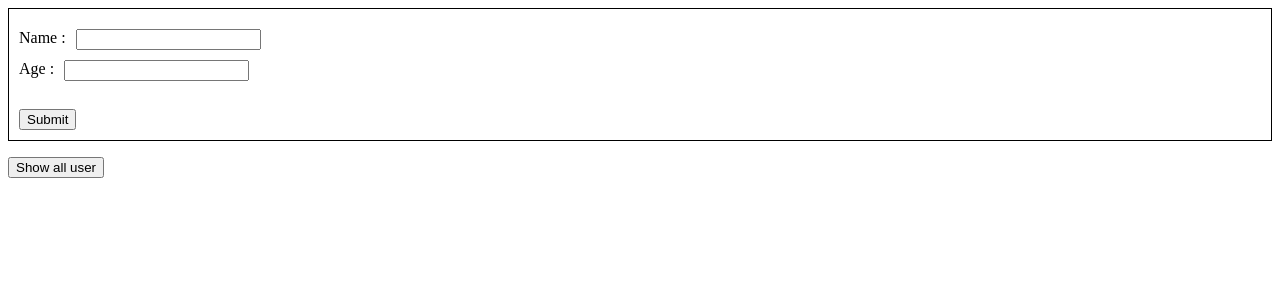
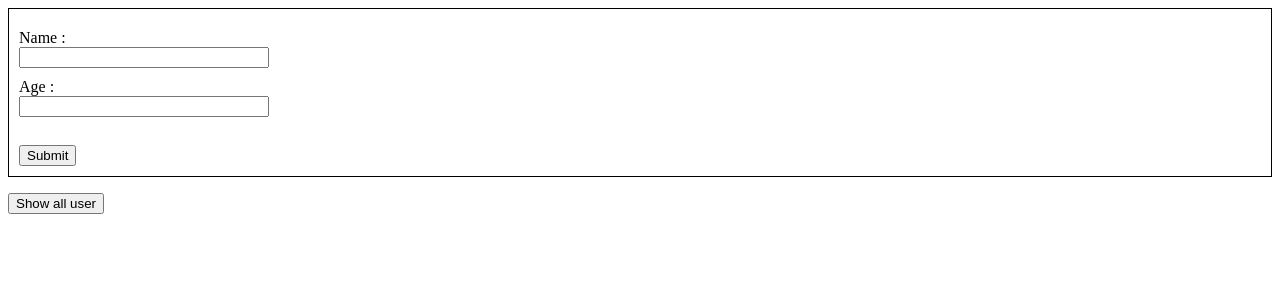
Before and after one commit to Annshuk/react-simple-validation, a React (Create React App) app: page / in a window 1280 px wide. Shown: the top 300 px of the page. Built offline with nearby package versions, Linux system fonts and the light colour scheme.

Commit message:
1 file modified

```diff
--- a/src/style.css
+++ b/src/style.css
@@ -11,6 +11,11 @@ form {
 .labelInput {
   margin: 10px 0;
   display: flex;
+  flex-direction: column;
+}
+
+.labelInput input {
+  width: 250px;
 }
 
 .labelInput label {
```
